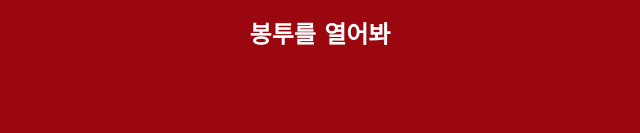
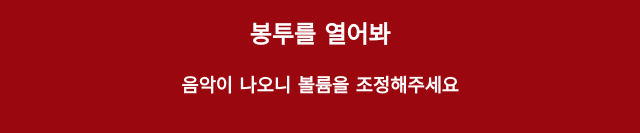
Before and after one commit to Moongomi/IU_welcom_letter, a plain HTML site: page index.html in a window 1280 px wide. Shown: the part 405-538 px from the top of the page, without its empty margins (320-960 px from the left). Drawn offline with Linux system fonts and the light colour scheme; a web font is replaced by a local one.

Commit message:
Update index.html

```diff
--- a/index.html
+++ b/index.html
@@ -140,6 +140,7 @@
     <div class="letter-close">
         <div class="envelope" onclick="open_letter()"></div>
         <h2 class="envelope-msg">봉투를 열어봐</h2>
+        <h3 class="envelope-msg">음악이 나오니 볼륨을 조정해주세요</h3>
     </div>
 
     <div class="letter-open">
```
